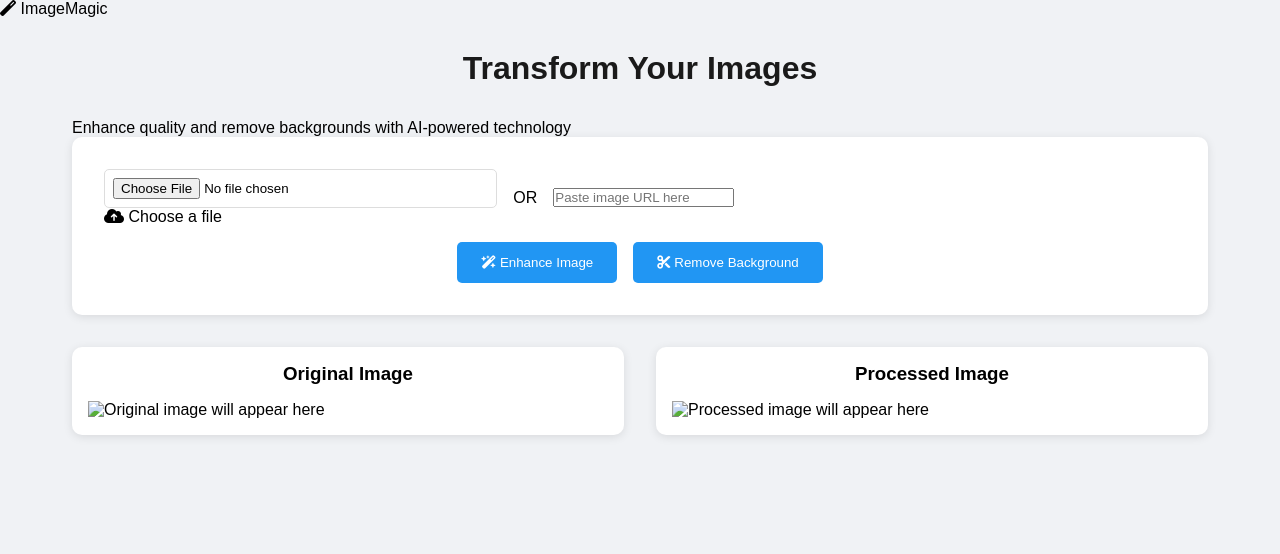
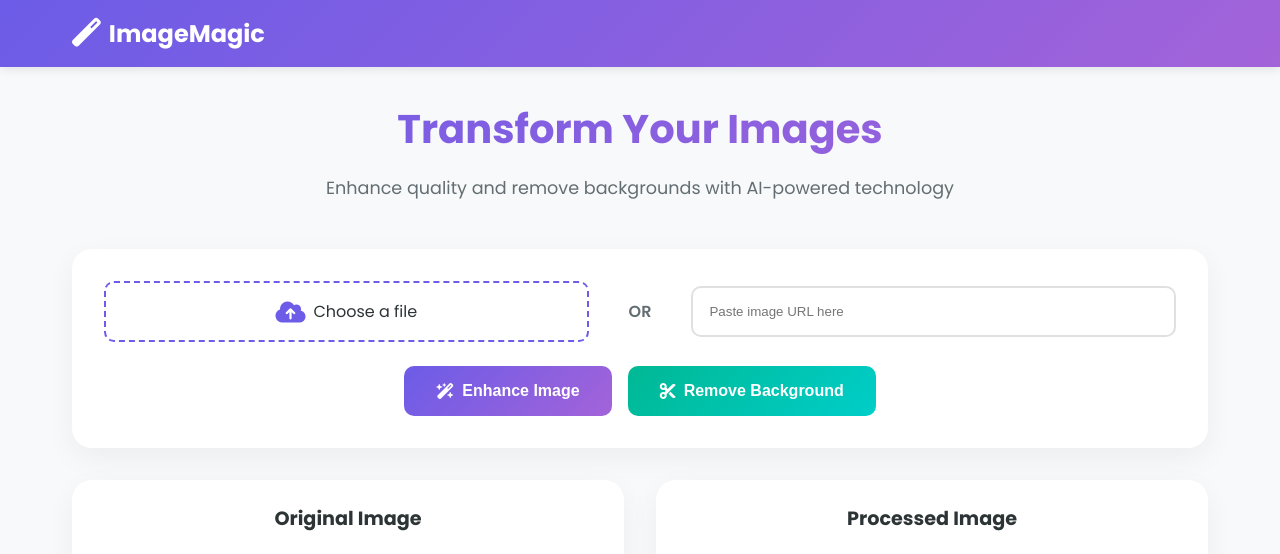
Before and after one commit to sbdipun/BG-ENHANCER, a plain HTML site: page index.html in a window 1280 px wide. Shown: the top 554 px of the page. Drawn offline with Linux system fonts and the light colour scheme.

Commit message:
Update styles.css

```diff
--- a/styles.css
+++ b/styles.css
@@ -5,9 +5,32 @@
 }
 
 body {
-    font-family: Arial, sans-serif;
-    background-color: #f0f2f5;
+    font-family: 'Poppins', sans-serif;
+    background-color: #f8f9fa;
     min-height: 100vh;
+    color: #2d3436;
+}
+
+.header {
+    background: linear-gradient(135deg, #6c5ce7, #a363d9);
+    padding: 1rem 0;
+    box-shadow: 0 2px 10px rgba(0, 0, 0, 0.1);
+}
+
+.logo {
+    max-width: 1200px;
+    margin: 0 auto;
+    padding: 0 2rem;
+    display: flex;
+    align-items: center;
+    gap: 0.5rem;
+    color: white;
+    font-size: 1.5rem;
+    font-weight: 700;
+}
+
+.logo i {
+    font-size: 1.8rem;
 }
 
 .container {
@@ -16,47 +39,108 @@ body {
     padding: 2rem;
 }
 
-h1 {
+.hero-section {
     text-align: center;
-    color: #1a1a1a;
-    margin-bottom: 2rem;
+    margin-bottom: 3rem;
+}
+
+.hero-section h1 {
+    font-size: 2.5rem;
+    color: #2d3436;
+    margin-bottom: 1rem;
+    background: linear-gradient(135deg, #6c5ce7, #a363d9);
+    -webkit-background-clip: text;
+    -webkit-text-fill-color: transparent;
+}
+
+.hero-section p {
+    color: #636e72;
+    font-size: 1.1rem;
 }
 
 .upload-section {
     background: white;
     padding: 2rem;
-    border-radius: 10px;
-    box-shadow: 0 2px 10px rgba(0, 0, 0, 0.1);
+    border-radius: 20px;
+    box-shadow: 0 10px 30px rgba(0, 0, 0, 0.05);
     margin-bottom: 2rem;
 }
 
 .input-group {
     display: flex;
     align-items: center;
-    gap: 1rem;
-    margin-bottom: 1rem;
+    gap: 2rem;
+    margin-bottom: 1.5rem;
 }
 
-.or-divider {
-    color: #666;
-    font-weight: bold;
+.file-upload {
+    flex: 1;
+}
+
+.file-upload input[type="file"] {
+    display: none;
+}
+
+.file-upload label {
+    display: flex;
+    align-items: center;
+    justify-content: center;
+    gap: 0.5rem;
+    padding: 1rem;
+    border: 2px dashed #6c5ce7;
+    border-radius: 10px;
+    cursor: pointer;
+    transition: all 0.3s ease;
+}
+
+.file-upload label:hover {
+    background: #f0f0ff;
+}
+
+.file-upload i {
+    font-size: 1.5rem;
+    color: #6c5ce7;
+}
+
+.divider {
+    position: relative;
+    height: 40px;
+    display: flex;
+    align-items: center;
+}
+
+.divider span {
+    background: white;
+    padding: 0.5rem;
+    color: #636e72;
+    font-weight: 600;
+}
+
+.url-input {
+    flex: 1;
+}
+
+.url-input input {
+    width: 100%;
+    padding: 1rem;
+    border: 2px solid #e0e0e0;
+    border-radius: 10px;
+    transition: border-color 0.3s ease;
+}
+
+.url-input input:focus {
+    outline: none;
+    border-color: #6c5ce7;
 }
 
 .preview {
     text-align: center;
-    margin: 1rem 0;
+    margin: 1.5rem 0;
 }
 
 #imagePreview {
-    max-height: 200px;
-    margin: 0 auto;
-}
-
-input[type="file"] {
-    padding: 0.5rem;
-    border: 1px solid #ddd;
-    border-radius: 5px;
-    width: 100%;
+    max-height: 300px;
+    border-radius: 10px;
 }
 
 .buttons {
@@ -66,17 +150,31 @@ input[type="file"] {
 }
 
 button {
-    padding: 0.8rem 1.5rem;
+    padding: 1rem 2rem;
     border: none;
-    border-radius: 5px;
-    background-color: #2196F3;
-    color: white;
+    border-radius: 10px;
+    font-size: 1rem;
+    font-weight: 600;
     cursor: pointer;
-    transition: background-color 0.3s;
+    transition: transform 0.3s ease, box-shadow 0.3s ease;
+    display: flex;
+    align-items: center;
+    gap: 0.5rem;
 }
 
 button:hover {
-    background-color: #1976D2;
+    transform: translateY(-2px);
+    box-shadow: 0 5px 15px rgba(0, 0, 0, 0.1);
+}
+
+.enhance-btn {
+    background: linear-gradient(135deg, #6c5ce7, #a363d9);
+    color: white;
+}
+
+.remove-bg-btn {
+    background: linear-gradient(135deg, #00b894, #00cec9);
+    color: white;
 }
 
 .results-section {
@@ -87,34 +185,92 @@ button:hover {
 
 .result-container {
     background: white;
-    padding: 1rem;
-    border-radius: 10px;
-    box-shadow: 0 2px 10px rgba(0, 0, 0, 0.1);
+    padding: 1.5rem;
+    border-radius: 20px;
+    box-shadow: 0 10px 30px rgba(0, 0, 0, 0.05);
 }
 
 .result-container h3 {
     text-align: center;
-    margin-bottom: 1rem;
+    margin-bottom: 1.5rem;
+    color: #2d3436;
+    font-size: 1.2rem;
 }
 
-img {
-    max-width: 100%;
-    height: auto;
-    display: block;
-    margin: 0 auto;
+.image-wrapper {
+    position: relative;
+    padding-top: 75%; /* 4:3 Aspect Ratio */
+    border-radius: 10px;
+    overflow: hidden;
+    background: #f8f9fa;
+}
+
+.image-wrapper img {
+    position: absolute;
+    top: 0;
+    left: 0;
+    width: 100%;
+    height: 100%;
+    object-fit: contain;
 }
 
 .loading {
     position: fixed;
-    top: 50%;
-    left: 50%;
-    transform: translate(-50%, -50%);
+    top: 0;
+    left: 0;
+    right: 0;
+    bottom: 0;
     background: rgba(0, 0, 0, 0.8);
+    display: flex;
+    flex-direction: column;
+    align-items: center;
+    justify-content: center;
     color: white;
-    padding: 1rem 2rem;
-    border-radius: 5px;
+    gap: 1rem;
+    z-index: 1000;
+}
+
+.spinner {
+    width: 50px;
+    height: 50px;
+    border: 4px solid #f3f3f3;
+    border-top: 4px solid #6c5ce7;
+    border-radius: 50%;
+    animation: spin 1s linear infinite;
+}
+
+@keyframes spin {
+    0% { transform: rotate(0deg); }
+    100% { transform: rotate(360deg); }
 }
 
 .hidden {
     display: none;
 }
+
+/* Responsive Design */
+@media (max-width: 768px) {
+    .input-group {
+        flex-direction: column;
+        gap: 1rem;
+    }
+
+    .divider {
+        width: 100%;
+        justify-content: center;
+        height: auto;
+        margin: 1rem 0;
+    }
+
+    .results-section {
+        grid-template-columns: 1fr;
+    }
+
+    .buttons {
+        flex-direction: column;
+    }
+
+    button {
+        width: 100%;
+    }
+}
```
